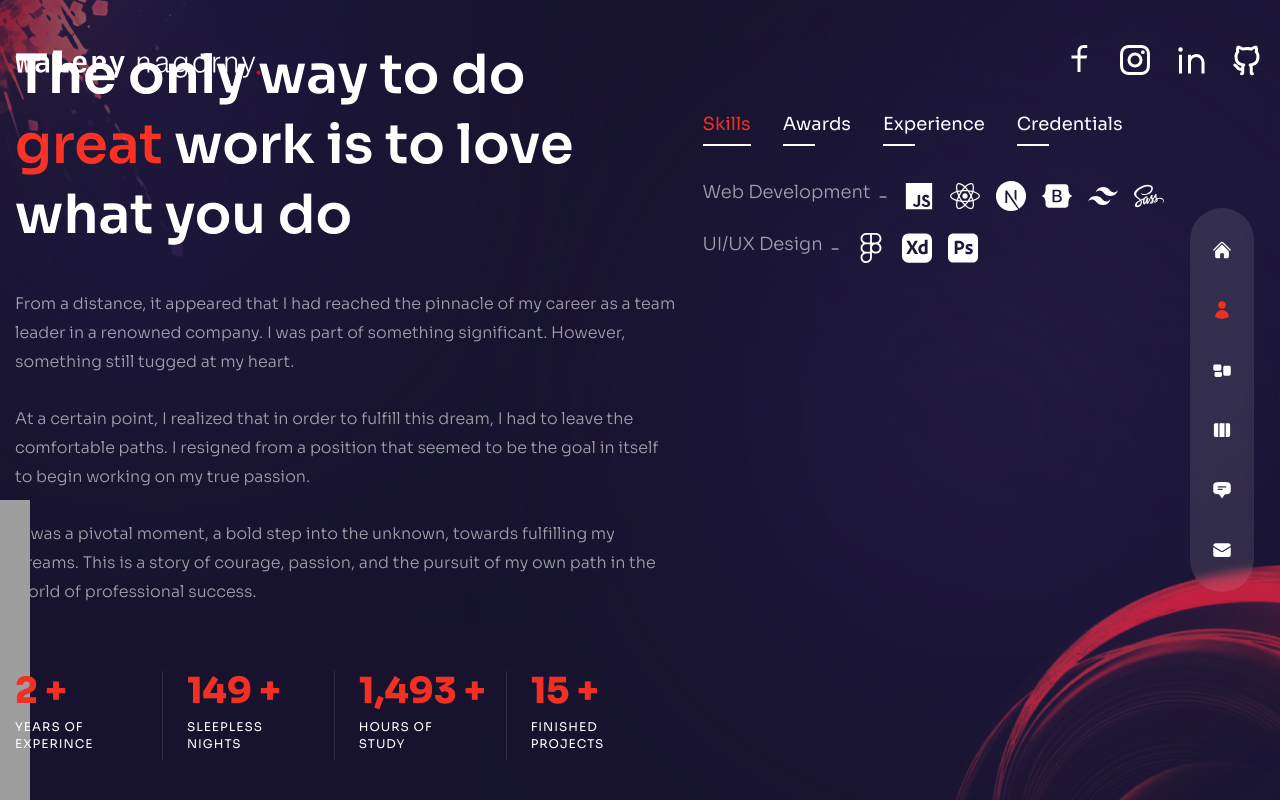
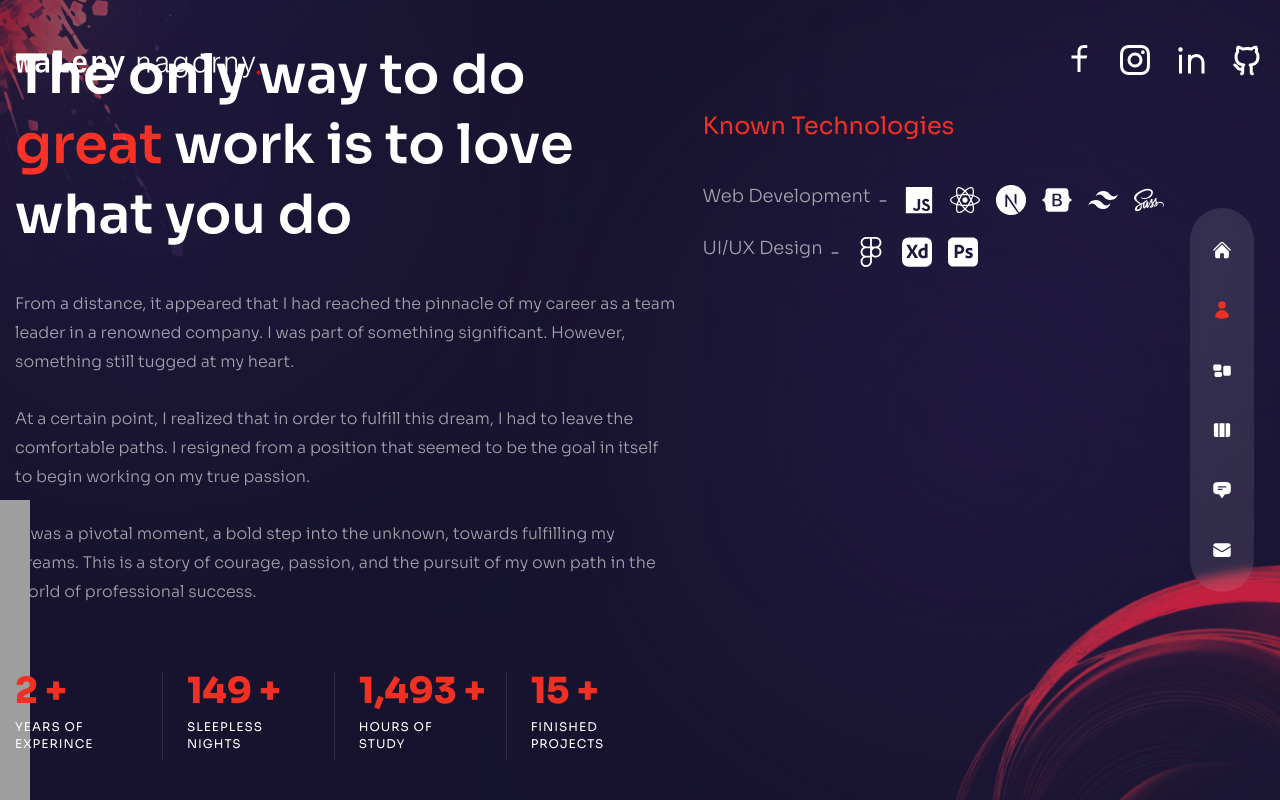
Before and after one commit to WNagorny/Portfolio, a Next.js app: page /about in a window 1280 px wide. Built offline with nearby package versions, Linux system fonts and the light colour scheme; grey boxes are pictures that could not be loaded.

Commit message:
changed about layout

```diff
--- a/pages/about/index.js
+++ b/pages/about/index.js
@@ -10,7 +10,7 @@ import { SiNextdotjs, SiAdobexd, SiAdobephotoshop } from 'react-icons/si'
 //  data
 const aboutData = [
 	{
-		title: 'skills',
+		title: 'Known Technologies',
 		info: [
 			{
 				title: 'Web Development',
@@ -33,53 +33,7 @@ const aboutData = [
 			},
 		],
 	},
-	{
-		title: 'awards',
-		info: [
-			{
-				title: 'Webby Awards - Honoree',
-				stage: '2011 - 2012',
-			},
-			{
-				title: 'Adobe Design Achievement Awards - Finalist',
-				stage: '2009 - 2010',
-			},
-		],
-	},
-	{
-		title: 'experience',
-		info: [
-			{
-				title: 'UX/UI Designer - XYZ Company',
-				stage: '2012 - 2023',
-			},
-			{
-				title: 'Web Developer - ABC Agency',
-				stage: '2010 - 2012',
-			},
-			{
-				title: 'Intern - DEF Corporation',
-				stage: '2008 - 2010',
-			},
-		],
-	},
-	{
-		title: 'credentials',
-		info: [
-			{
-				title: 'Web Development - ABC University, LA, CA',
-				stage: '2011',
-			},
-			{
-				title: 'Computer Science Diploma - AV Technical Institute',
-				stage: '2009',
-			},
-			{
-				title: 'Certified Graphic Designer - ABC Institute, Los Angeles, CA',
-				stage: '2006',
-			},
-		],
-	},
+
 ]
 
 // components
@@ -194,15 +148,12 @@ const About = () => {
 					exit='hidden'
 					className='flex flex-col w-full xl:max-w-[45%] h-[580px]'
 				>
-					<div className='flex gap-x-3 md:gap-x-8 text-lg xl:gap-x-8 mx-auto xl:mx-0 mb-4'>
+					<div className='flex gap-x-3 md:gap-x-8 text-xl xl:text-2xl xl:gap-x-8 mx-auto xl:mx-0 mb-4'>
 						{aboutData.map((item, itemIndex) => {
 							return (
 								<div
 									key={itemIndex}
-									className={` ${
-										index === itemIndex &&
-										'text-accent after:w-[100%] after:bg-accent after:transition-all after:duration-500'
-									} cursor-pointer capitalize xl:text-lg relative after:w-8 after:h-[2px] after:bg-white after:absolute after:-bottom-2 after:left-0 z-10`}
+									className='text-accent'
 									onClick={() => setIndex(itemIndex)}
 								>
 									{item.title}
```
